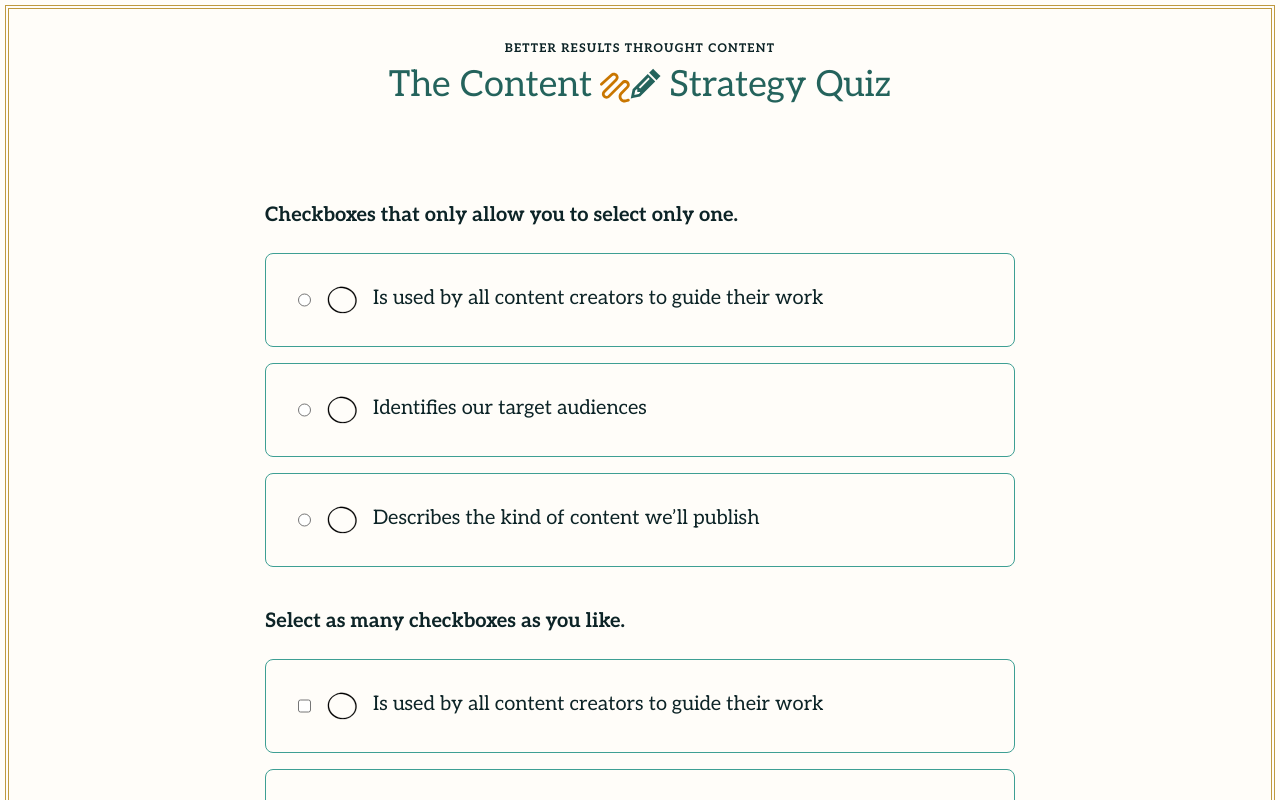
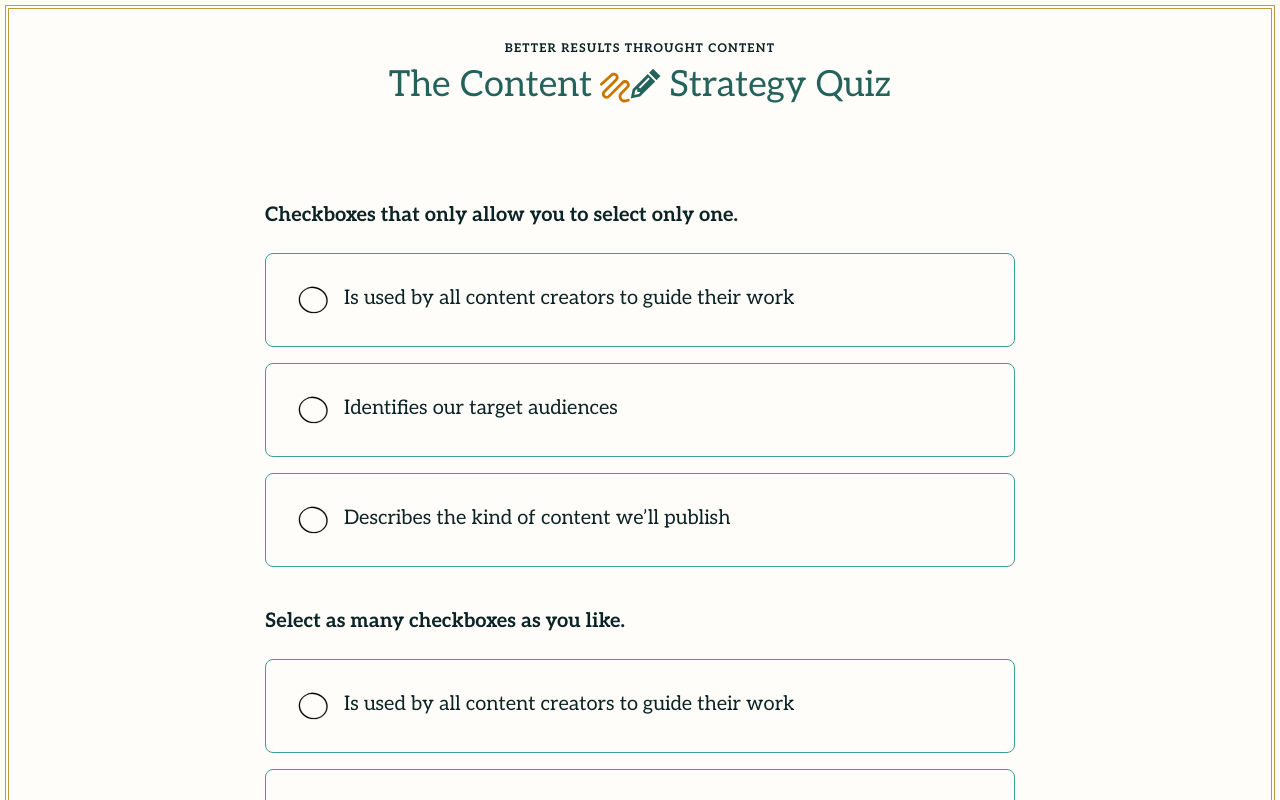
Before and after one commit to fourkitchens/content-maturity-quiz, a Next.js app: page /two in a window 1280 px wide. Shown: the top 800 px of the page. Built offline with nearby package versions, Linux system fonts and the light colour scheme.

Commit message:
checkboxes

```diff
--- a/src/components/CheckboxList.js
+++ b/src/components/CheckboxList.js
@@ -1,7 +1,7 @@
 import { easeInOut, useAnimate } from 'framer-motion';
 /* eslint import/no-unresolved: [2, { ignore: ['\\@'] }] */
 import classNames from 'classnames';
-import { useState } from 'react';
+import { useState, useEffect } from 'react';
 import PropTypes from 'prop-types';
 
 const CheckboxImage = ({ checked }) => (
@@ -49,6 +49,11 @@ const Checkbox = ({
 }) => {
   const [scope, animate] = useAnimate();
   const inputType = type === 'single' ? 'radio' : 'checkbox';
+  const [isChecked, setIsChecked] = useState(checked);
+
+  useEffect(() => {
+    setIsChecked(checked);
+  }, [checked]);
 
   function handleChange(e) {
     if (e.target.checked) {
@@ -67,6 +72,12 @@ const Checkbox = ({
       }
       setCheckedID(checkedID);
     }
+
+    if (!e.target.checked) {
+      setIsChecked(false);
+    } else {
+      setIsChecked(true);
+    }
   }
 
   return (
@@ -80,7 +91,7 @@ const Checkbox = ({
         'hover:scale-[102%]',
         'lg:p-8',
         'checked:bg-black',
-        { 'bg-beige': checked }
+        { 'bg-beige': isChecked }
       )}
     >
       <input
@@ -88,11 +99,11 @@ const Checkbox = ({
         id={name + id}
         name={type === 'single' ? name : `${name}+${id}`}
         onChange={handleChange}
-        className=""
-        checked={checked}
+        className="hidden"
+        checked={isChecked}
         value={value}
       />
-      <CheckboxImage checked={checked} className="block w-14" />
+      <CheckboxImage checked={isChecked} className="block w-14" />
       <span>{text}</span>
     </label>
   );
@@ -109,13 +120,12 @@ Checkbox.propTypes = {
   value: PropTypes.number.isRequired,
 };
 
-const CheckboxList = ({ data }) => {
+const CheckboxList = ({ data, className }) => {
   const { choices, shortname, type } = data;
   const [checkedID, setCheckedID] = useState(['']);
 
   return (
-    <div className="space-y-4">
-      {console.log('checkedID', checkedID)}
+    <div className={classNames('space-y-4', className)}>
       {choices.map((choice, i) => (
         <Checkbox
           checked={checkedID.includes(choice.id)}
@@ -134,6 +144,7 @@ const CheckboxList = ({ data }) => {
 };
 
 CheckboxList.propTypes = {
+  className: PropTypes.string,
   data: PropTypes.any,
 };
 
```
